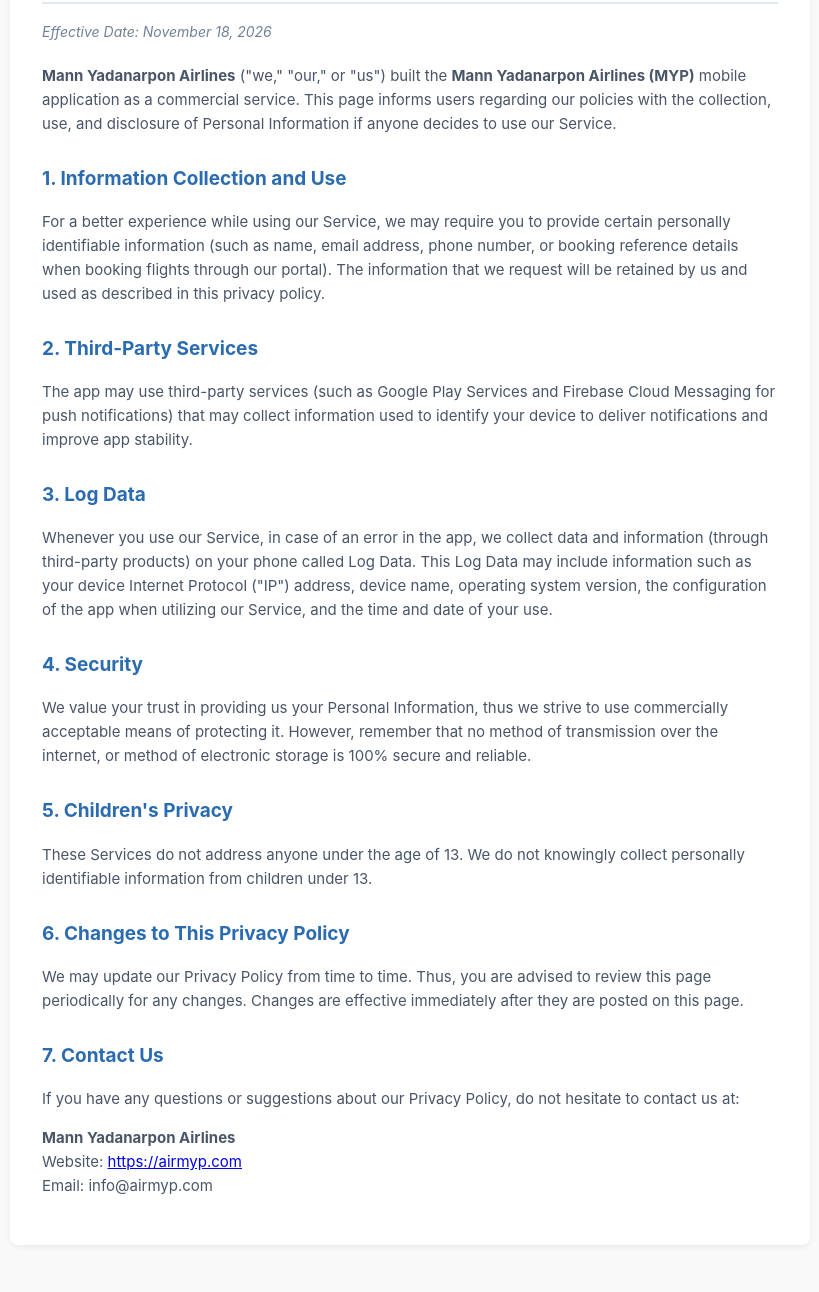
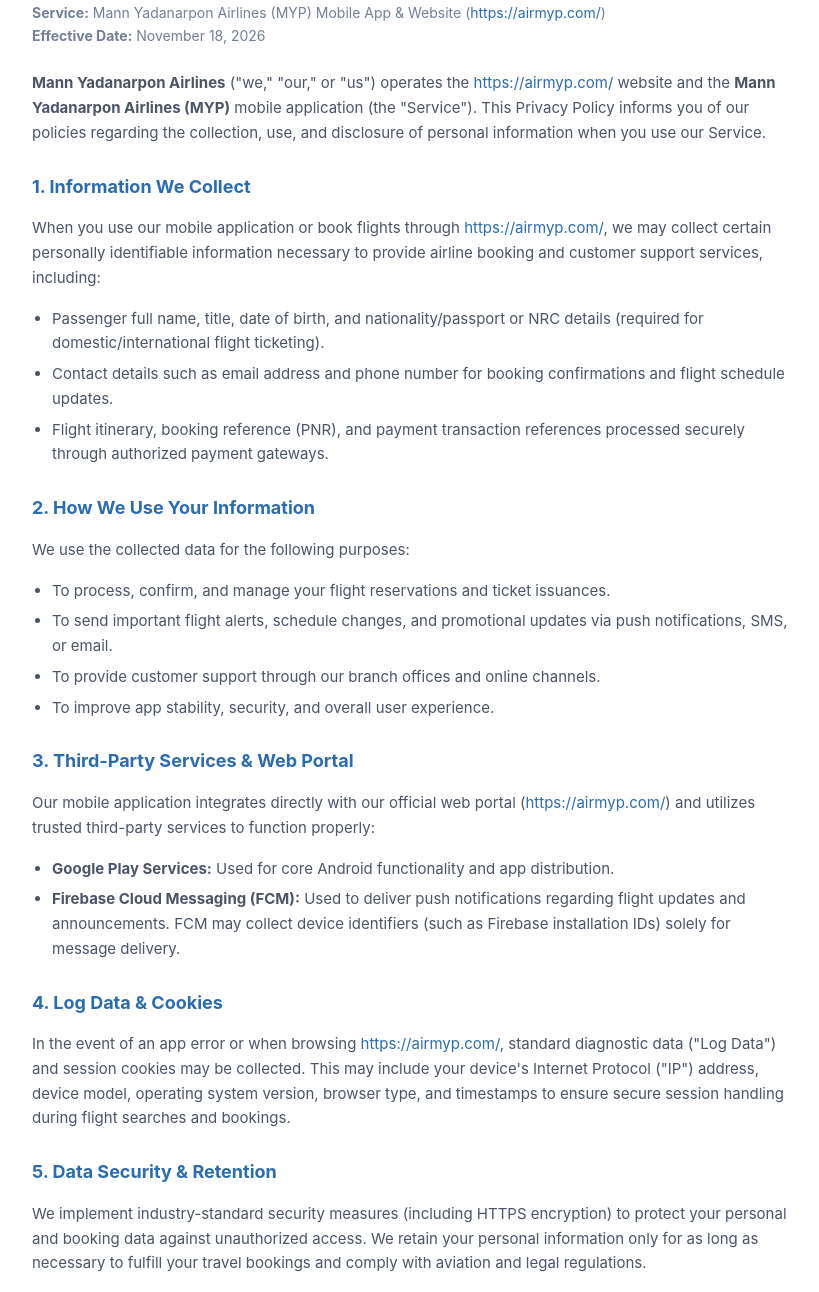
Before and after one commit to Ye-Yint-Aung-557/air_myp_privacy-policy, a plain HTML site: page index.html in a window 1280 px wide. Shown: the part 125-1417 px from the top of the page, without its empty margins (230-1049 px from the left). Before the commit the page ends 1394 px from the top, so only its background shows below. Drawn offline with Linux system fonts and the light colour scheme.

Commit message:
Update index.html

```diff
--- a/index.html
+++ b/index.html
@@ -3,78 +3,118 @@
 <head>
     <meta charset="UTF-8">
     <meta name="viewport" content="width=device-width, initial-scale=1.0">
-    <title>Privacy Policy - Mann Yadanarpon Airlines (MYP)</title>
+    <title>Privacy Policy - Mann Yadanarpon Airlines (airmyp.com)</title>
     <style>
         body {
             font-family: -apple-system, BlinkMacSystemFont, "Segoe UI", Roboto, Helvetica, Arial, sans-serif;
-            line-height: 1.6;
-            color: #333;
-            max-width: 800px;
+            line-height: 1.65;
+            color: #2d3748;
+            max-width: 820px;
             margin: 0 auto;
-            padding: 24px;
-            background-color: #f9f9f9;
+            padding: 20px;
+            background-color: #f7fafc;
         }
         .container {
             background: #ffffff;
             padding: 32px;
-            border-radius: 8px;
-            box-shadow: 0 2px 6px rgba(0,0,0,0.06);
+            border-radius: 10px;
+            box-shadow: 0 2px 8px rgba(0, 0, 0, 0.06);
         }
         h1 {
             color: #1a365d;
             border-bottom: 2px solid #e2e8f0;
             padding-bottom: 12px;
             font-size: 26px;
+            margin-top: 0;
         }
         h2 {
             color: #2b6cb0;
-            margin-top: 28px;
-            font-size: 19px;
+            margin-top: 26px;
+            font-size: 18px;
         }
         p, li {
             font-size: 15px;
             color: #4a5568;
         }
-        .date {
-            font-style: italic;
+        ul {
+            padding-left: 20px;
+        }
+        li {
+            margin-bottom: 6px;
+        }
+        .meta {
+            font-size: 14px;
             color: #718096;
-            font-size: 14px;
-            margin-bottom: 20px;
+            margin-bottom: 24px;
+        }
+        a {
+            color: #2b6cb0;
+            text-decoration: none;
+        }
+        a:hover {
+            text-decoration: underline;
+        }
+        .contact-box {
+            background-color: #edf2f7;
+            padding: 16px;
+            border-radius: 6px;
+            margin-top: 12px;
         }
     </style>
 </head>
 <body>
     <div class="container">
         <h1>Privacy Policy</h1>
-        <p class="date">Effective Date: November 18, 2026</p>
+        <div class="meta">
+            <strong>Service:</strong> Mann Yadanarpon Airlines (MYP) Mobile App &amp; Website (<a href="https://airmyp.com/" target="_blank">https://airmyp.com/</a>)<br>
+            <strong>Effective Date:</strong> November 18, 2026
+        </div>
 
-        <p><strong>Mann Yadanarpon Airlines</strong> ("we," "our," or "us") built the <strong>Mann Yadanarpon Airlines (MYP)</strong> mobile application as a commercial service. This page informs users regarding our policies with the collection, use, and disclosure of Personal Information if anyone decides to use our Service.</p>
+        <p><strong>Mann Yadanarpon Airlines</strong> ("we," "our," or "us") operates the <a href="https://airmyp.com/" target="_blank">https://airmyp.com/</a> website and the <strong>Mann Yadanarpon Airlines (MYP)</strong> mobile application (the "Service"). This Privacy Policy informs you of our policies regarding the collection, use, and disclosure of personal information when you use our Service.</p>
 
-        <h2>1. Information Collection and Use</h2>
-        <p>For a better experience while using our Service, we may require you to provide certain personally identifiable information (such as name, email address, phone number, or booking reference details when booking flights through our portal). The information that we request will be retained by us and used as described in this privacy policy.</p>
+        <h2>1. Information We Collect</h2>
+        <p>When you use our mobile application or book flights through <a href="https://airmyp.com/" target="_blank">https://airmyp.com/</a>, we may collect certain personally identifiable information necessary to provide airline booking and customer support services, including:</p>
+        <ul>
+            <li>Passenger full name, title, date of birth, and nationality/passport or NRC details (required for domestic/international flight ticketing).</li>
+            <li>Contact details such as email address and phone number for booking confirmations and flight schedule updates.</li>
+            <li>Flight itinerary, booking reference (PNR), and payment transaction references processed securely through authorized payment gateways.</li>
+        </ul>
 
-        <h2>2. Third-Party Services</h2>
-        <p>The app may use third-party services (such as Google Play Services and Firebase Cloud Messaging for push notifications) that may collect information used to identify your device to deliver notifications and improve app stability.</p>
+        <h2>2. How We Use Your Information</h2>
+        <p>We use the collected data for the following purposes:</p>
+        <ul>
+            <li>To process, confirm, and manage your flight reservations and ticket issuances.</li>
+            <li>To send important flight alerts, schedule changes, and promotional updates via push notifications, SMS, or email.</li>
+            <li>To provide customer support through our branch offices and online channels.</li>
+            <li>To improve app stability, security, and overall user experience.</li>
+        </ul>
 
-        <h2>3. Log Data</h2>
-        <p>Whenever you use our Service, in case of an error in the app, we collect data and information (through third-party products) on your phone called Log Data. This Log Data may include information such as your device Internet Protocol ("IP") address, device name, operating system version, the configuration of the app when utilizing our Service, and the time and date of your use.</p>
+        <h2>3. Third-Party Services &amp; Web Portal</h2>
+        <p>Our mobile application integrates directly with our official web portal (<a href="https://airmyp.com/" target="_blank">https://airmyp.com/</a>) and utilizes trusted third-party services to function properly:</p>
+        <ul>
+            <li><strong>Google Play Services:</strong> Used for core Android functionality and app distribution.</li>
+            <li><strong>Firebase Cloud Messaging (FCM):</strong> Used to deliver push notifications regarding flight updates and announcements. FCM may collect device identifiers (such as Firebase installation IDs) solely for message delivery.</li>
+        </ul>
 
-        <h2>4. Security</h2>
-        <p>We value your trust in providing us your Personal Information, thus we strive to use commercially acceptable means of protecting it. However, remember that no method of transmission over the internet, or method of electronic storage is 100% secure and reliable.</p>
+        <h2>4. Log Data &amp; Cookies</h2>
+        <p>In the event of an app error or when browsing <a href="https://airmyp.com/" target="_blank">https://airmyp.com/</a>, standard diagnostic data ("Log Data") and session cookies may be collected. This may include your device's Internet Protocol ("IP") address, device model, operating system version, browser type, and timestamps to ensure secure session handling during flight searches and bookings.</p>
 
-        <h2>5. Children's Privacy</h2>
-        <p>These Services do not address anyone under the age of 13. We do not knowingly collect personally identifiable information from children under 13.</p>
+        <h2>5. Data Security &amp; Retention</h2>
+        <p>We implement industry-standard security measures (including HTTPS encryption) to protect your personal and booking data against unauthorized access. We retain your personal information only for as long as necessary to fulfill your travel bookings and comply with aviation and legal regulations.</p>
 
-        <h2>6. Changes to This Privacy Policy</h2>
-        <p>We may update our Privacy Policy from time to time. Thus, you are advised to review this page periodically for any changes. Changes are effective immediately after they are posted on this page.</p>
+        <h2>6. Children's Privacy</h2>
+        <p>Our Service is not intended for independent use by children under the age of 13. Passenger information for minors traveling with adults is collected strictly for flight ticketing purposes with parental or guardian consent.</p>
 
-        <h2>7. Contact Us</h2>
-        <p>If you have any questions or suggestions about our Privacy Policy, do not hesitate to contact us at:</p>
-        <p>
+        <h2>7. Changes to This Privacy Policy</h2>
+        <p>We may update our Privacy Policy from time to time. Any changes will be posted on this page with an updated effective date. You are advised to review this page periodically for any changes.</p>
+
+        <h2>8. Contact Us</h2>
+        <p>If you have any questions, requests regarding your personal data, or suggestions about our Privacy Policy, please contact us:</p>
+        <div class="contact-box">
             <strong>Mann Yadanarpon Airlines</strong><br>
-            Website: <a href="https://airmyp.com">https://airmyp.com</a><br>
-            Email:  info@airmyp.com
-        </p>
+            Official Website: <a href="https://airmyp.com/" target="_blank">https://airmyp.com/</a><br>
+            Email: <a href="mailto:info@airmyp.com">info@airmyp.com</a>
+        </div>
     </div>
 </body>
 </html>
```
